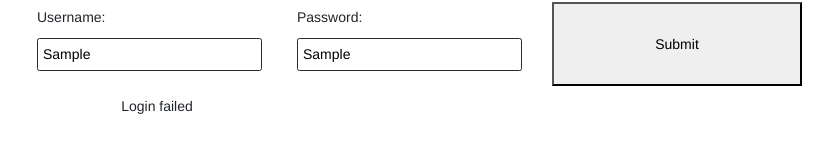
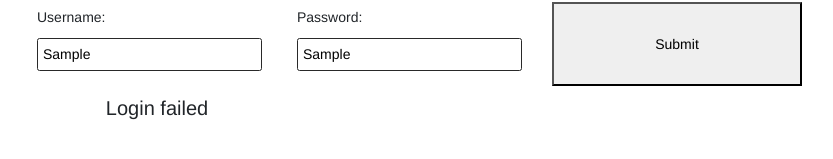
Before and after one commit to mayatrip/event-helper, a React (Create React App) app in the folder client/: page /login in a window 1280 px wide. Both pictures are taken after typing "Sample", "Sample" into the empty fields and a click on the button "Submit". Shown: the part 145-304 px from the top of the page, without its empty margins (223-1056 px from the left). Built offline with nearby package versions, Linux system fonts and the light colour scheme; no server answers.

Commit message:
login and registration views now display login/registration errors as an h2

```diff
--- a/client/src/views/LoginView.js
+++ b/client/src/views/LoginView.js
@@ -48,7 +48,7 @@ export default function LoginView(props) {
                 />
             </label>
             <button type="submit">Submit</button>
-            {props.loginErrorMsg && <div>{props.loginErrorMsg}</div>}
+            {props.loginErrorMsg && <h2>{props.loginErrorMsg}</h2>}
         </form>
     </div>
   )
--- a/client/src/views/RegisterView.js
+++ b/client/src/views/RegisterView.js
@@ -49,7 +49,7 @@ export default function RegisterView(props) {
             </label>
             <button type="submit">Submit</button>
         </form>
-        {props.loginErrorMsg && <h1>{props.loginErrorMsg}</h1>}
+        {props.loginErrorMsg && <h2>{props.loginErrorMsg}</h2>}
     </div>
   )
 }
```
